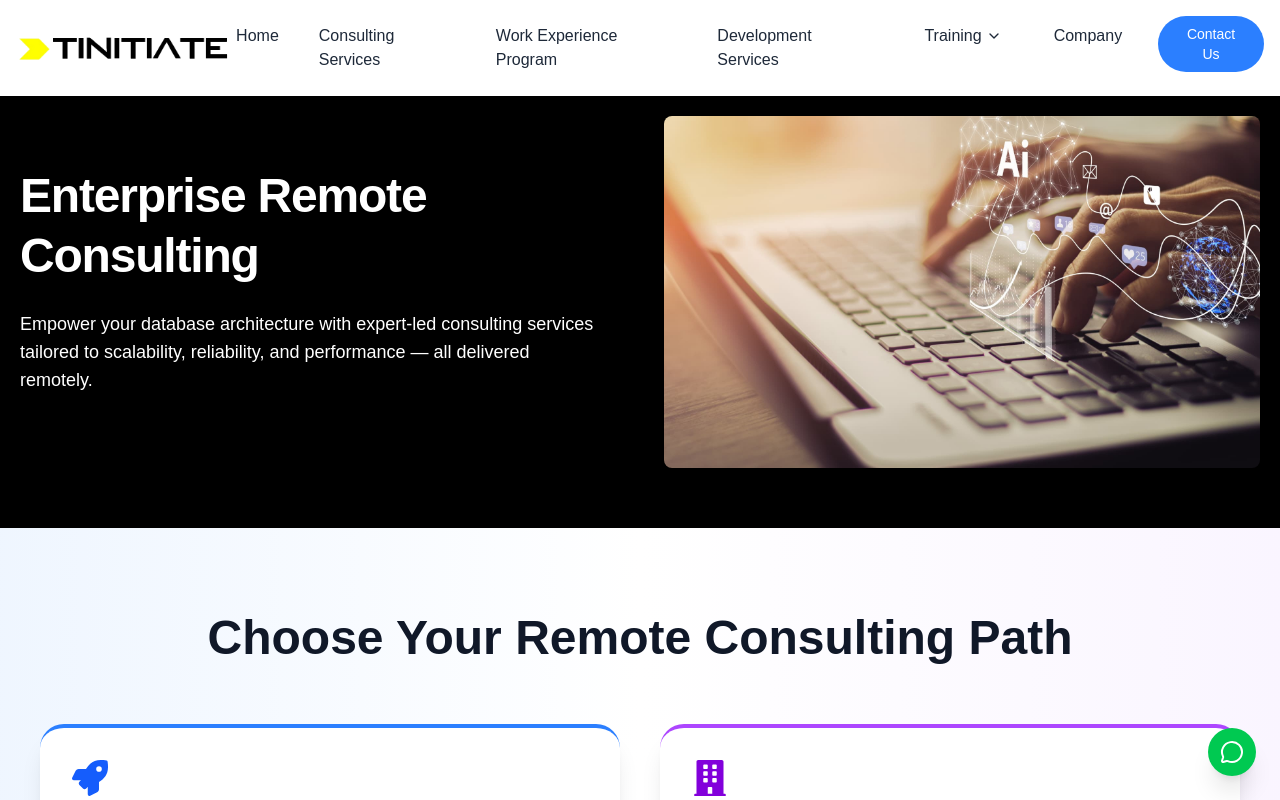
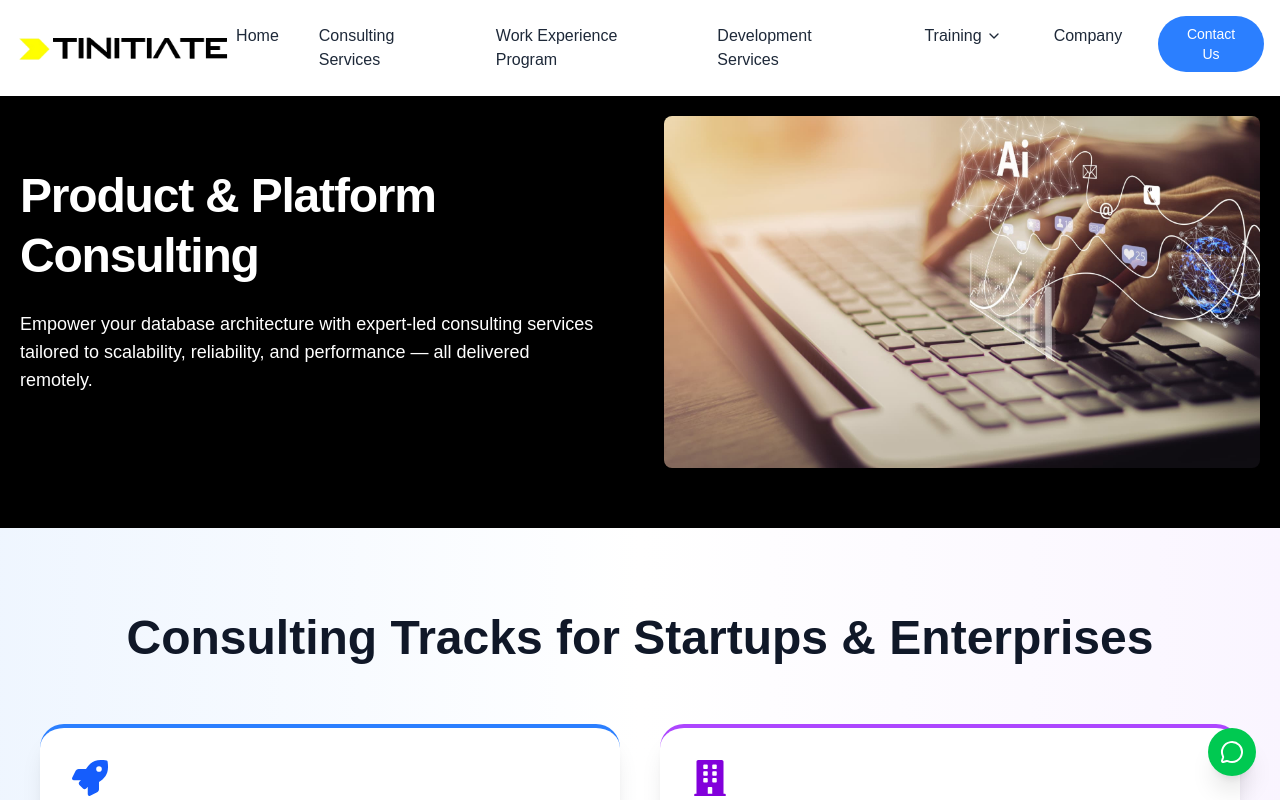
Before and after one commit to tinitiateprime/tinitiate_com, a Next.js app: page /remote-consulting in a window 1280 px wide. Shown: the top 800 px of the page. Built offline with nearby package versions, Linux system fonts and the light colour scheme.

Commit message:
updating consulting page

```diff
--- a/src/app/remote-consulting/page.js
+++ b/src/app/remote-consulting/page.js
@@ -111,7 +111,7 @@ export default function RemoteConsultingPage() {
           {/* Text Section */}
           <div className="text-center md:text-left">
             <h1 className="text-4xl sm:text-5xl font-extrabold text-white leading-tight mb-6 tracking-tight">
-              Enterprise Remote Consulting
+              Product & Platform Consulting
             </h1>
             <p className="text-base sm:text-lg text-white mb-6 max-w-xl">
               Empower your database architecture with expert-led consulting services tailored to scalability, reliability, and performance — all delivered remotely.
@@ -136,7 +136,7 @@ export default function RemoteConsultingPage() {
       <section className="bg-gradient-to-r from-blue-50 via-white to-purple-50 py-20 px-6 sm:px-10">
         <div className="max-w-7xl mx-auto text-center">
           <h2 className="text-4xl sm:text-5xl font-bold mb-14 text-gray-900 leading-tight">
-            Choose Your Remote Consulting Path
+            Consulting Tracks for Startups & Enterprises
           </h2>
 
           <div className="grid grid-cols-1 md:grid-cols-2 gap-10">
```
